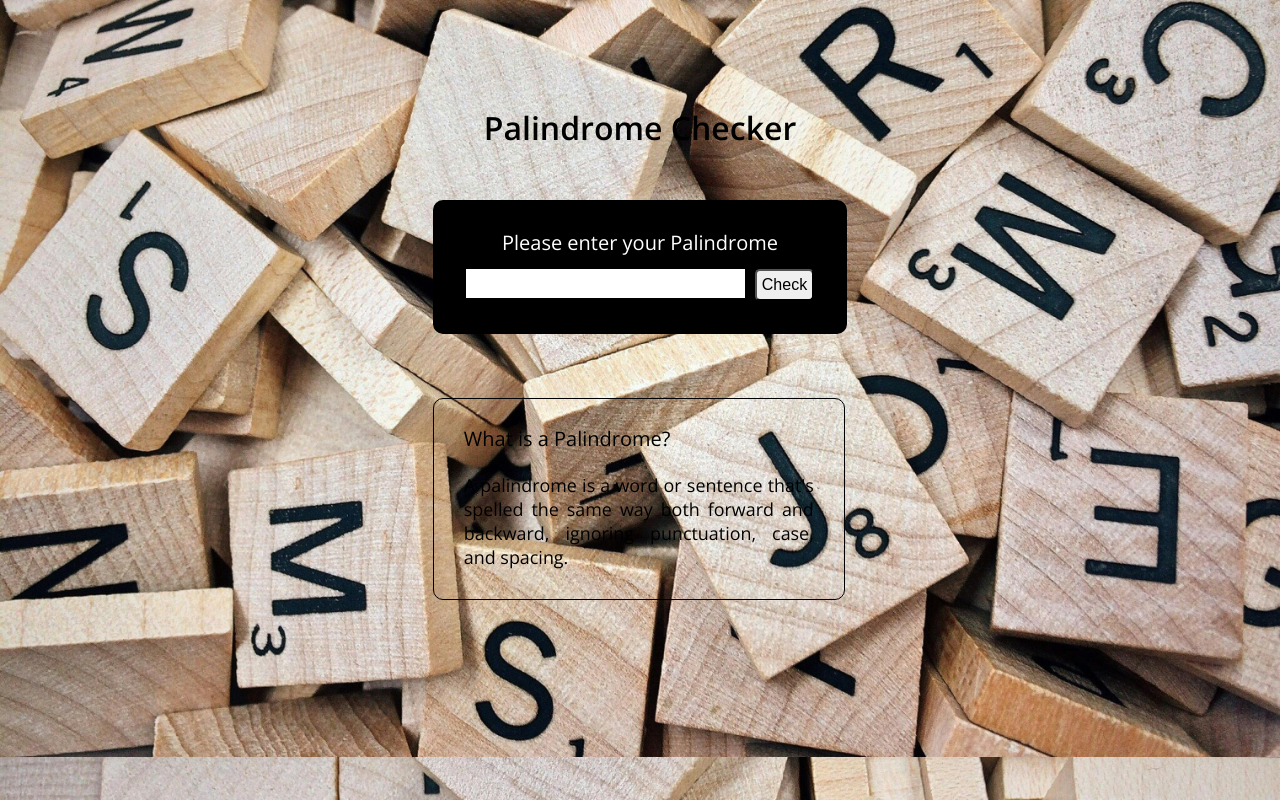
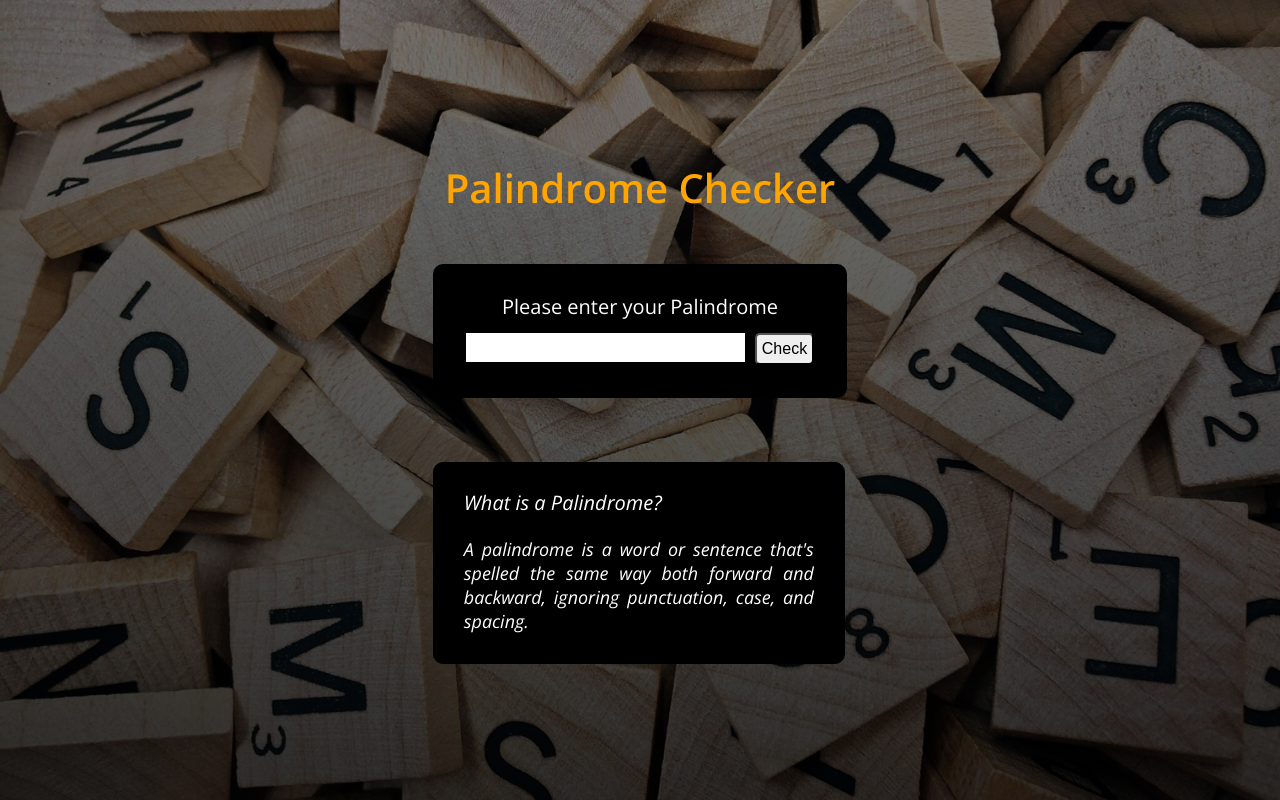
Before and after one commit to Darrinthethief/Palindrome, a plain HTML site: page index.html in a window 1280 px wide. Drawn offline with nearby package versions, Linux system fonts and the light colour scheme.

Commit message:
Updating the css structure

```diff
--- a/css/styles.css
+++ b/css/styles.css
@@ -1,4 +1,8 @@
 @import url('https://fonts.googleapis.com/css2?family=Open+Sans:ital,wght@0,300..800;1,300..800&display=swap');
+
+html, body {
+    height: 100%;
+}
 
 body {
     font-family: "Open Sans", Arial, sans-serif;
@@ -6,15 +10,21 @@ body {
     flex-direction: column;
     justify-content: center;
     align-items: center;
-    background-image: url("../images/pexels-pixabay-278887.jpg");
+    background: linear-gradient(rgba(0, 0, 0, 0.5), rgba(0, 0, 0, 0.8)), url('../images/pexels-pixabay-278887.jpg');
     background-size: cover;
     background-position: center;
 }
 
 header {
-    margin-top: 7rem;
     font-size: 2rem;
     font-weight: 600;
+}
+
+h1 {
+    font-size: 2.5rem;
+    font-weight: 600;
+    margin-top: 2rem;
+    color: orange;
 }
 
 main {
@@ -73,6 +83,30 @@ button {
     flex-direction: column;
     padding: 30px;
     border-radius: 10px;
+    background-color: black;
+    color: #fff;
+    font-style: italic;
+}
+
+.palindrome-def:hover {
+    background-color: #FFF;
+    color: black;
+    cursor: pointer;
+    animation-name: palindrome;
+    animation-duration: .5s;
+    animation-fill-mode: forwards;
+}
+
+@keyframes palindrome {
+    0% {
+        transform: scaleX(1);
+    }
+    50% {
+        transform: scaleX(1.3);
+    }
+    100% {
+        transform: scaleX(1.1);
+    }
 }
 
 .palindrome-def h2 {
```
